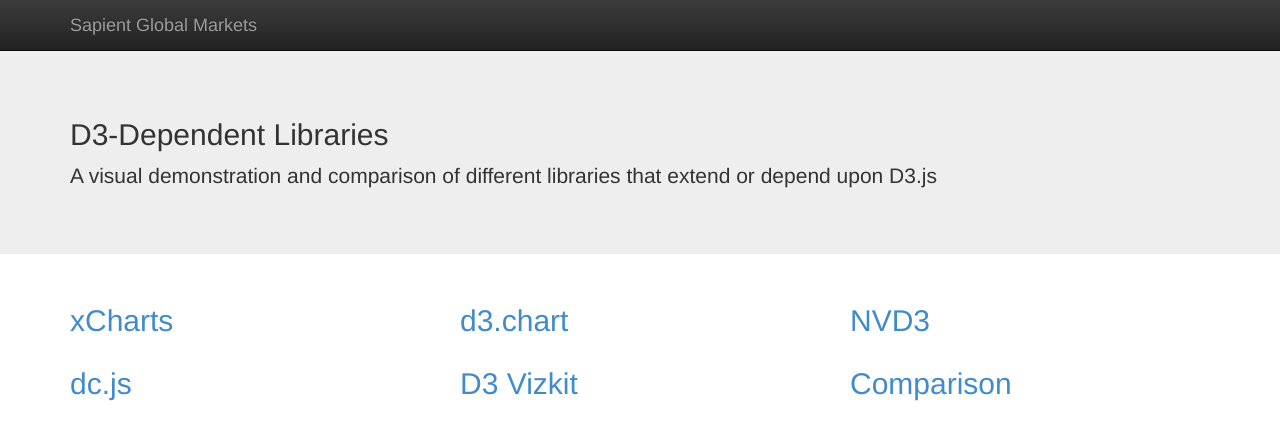
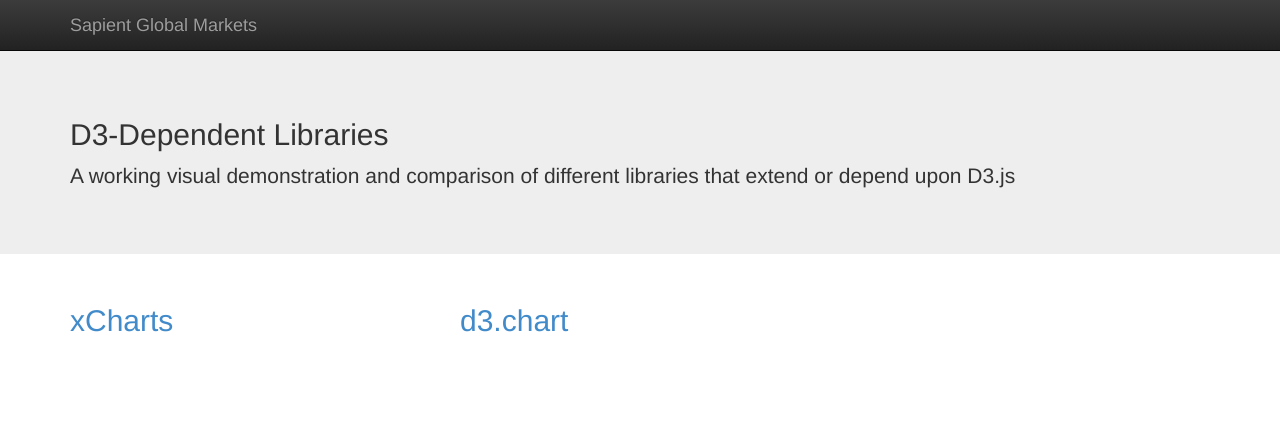
Before and after one commit to MikeAHenry/d3-libraries-demo, a plain HTML site: page index.html in a window 1280 px wide. Drawn offline with Linux system fonts and the light colour scheme.

Commit message:
Removed links to nonexistent demos

```diff
--- a/index.html
+++ b/index.html
@@ -21,7 +21,7 @@
 	<div class="jumbotron">
 		<div class="container">
 			<h2>D3-Dependent Libraries</h2>
-			<p>A visual demonstration and comparison of different libraries that extend or depend upon D3.js</p>
+			<p>A working visual demonstration and comparison of different libraries that extend or depend upon D3.js</p>
 		</div>
 	</div>
 
@@ -36,23 +36,6 @@
 				<a href="d3-chart/index.html"><h2>d3.chart</h2></a>
 			</div>
 
-			<div class="col-md-4">
-				<a href="#"><h2>NVD3</h2></a>
-			</div>
-		</div>
-
-		<div class="row">
-			<div class="col-md-4">
-				<a href="#"><h2>dc.js</h2></a>
-			</div>
-
-			<div class="col-md-4">
-				<a href="#"><h2>D3 Vizkit</h2></a>
-			</div>
-
-			<div class="col-md-4">
-				<a href="#"><h2>Comparison</h2></a>
-			</div>
 		</div>
 	</div>
 
```
